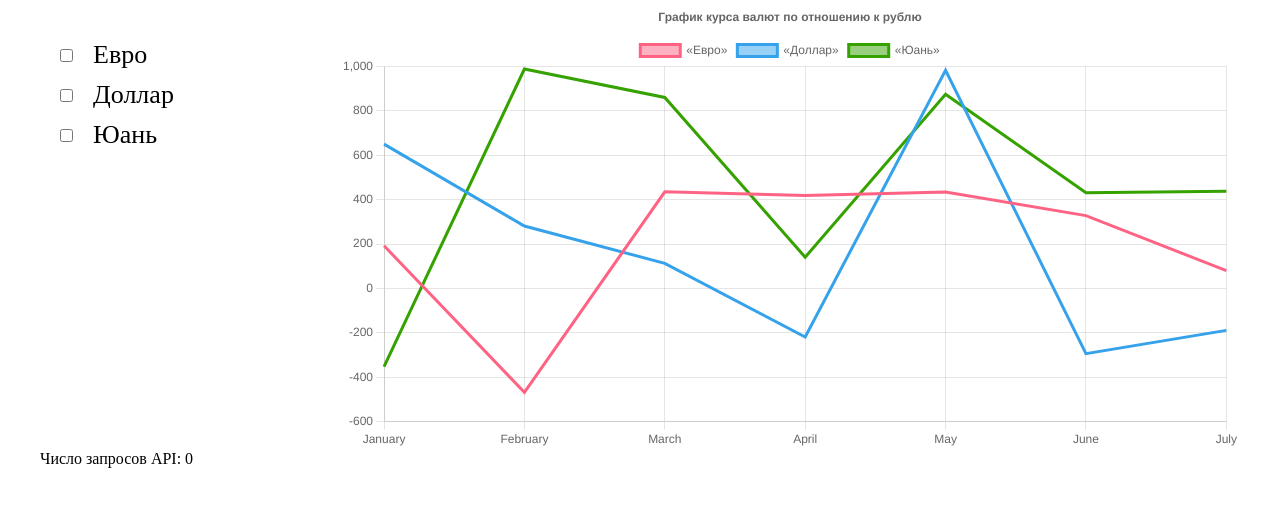
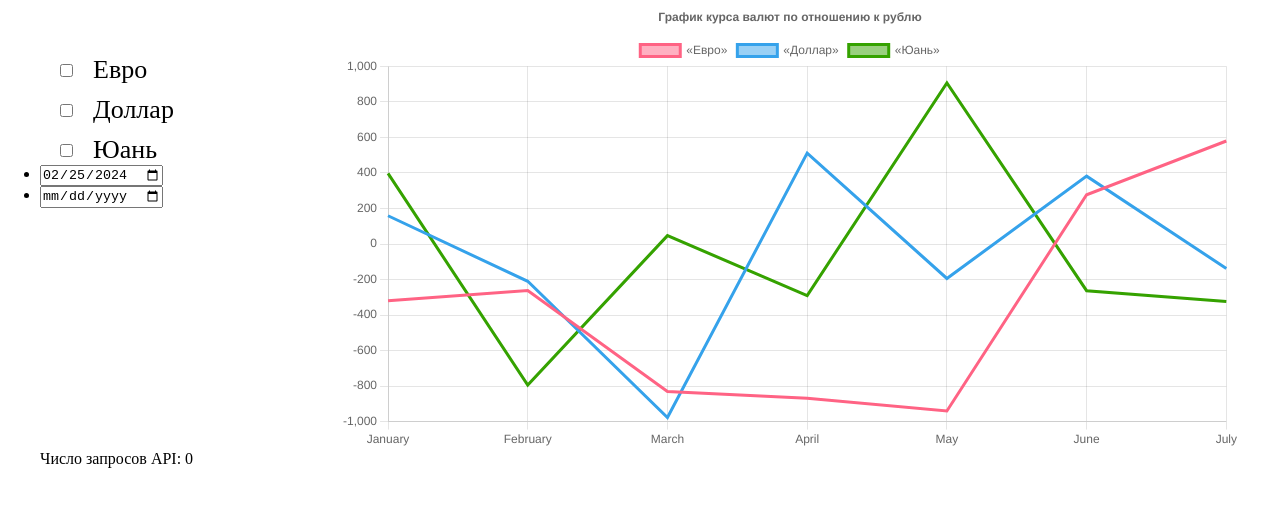
Before and after one commit to fadeyush/solutions, a React (Create React App) app: page / in a window 1280 px wide. Shown: the top 506 px of the page. Built offline with nearby package versions, Linux system fonts and the light colour scheme; no server answers.

Commit message:
визуальное добавление блока даты с текущей неделей

```diff
--- a/src/App.module.scss
+++ b/src/App.module.scss
@@ -19,7 +19,7 @@
 .chart__currency {
   list-style: none;
   width: 200px;
-  padding-top: 30px;
+  padding-top: 45px;
 }
 
 .chart__currencyItem {
--- a/src/App.tsx
+++ b/src/App.tsx
@@ -1,4 +1,4 @@
-import React from 'react';
+import React, { useEffect, useState } from 'react';
 import classes from './App.module.scss';
 import LineChart from './components/charts/LineChart';
 import MyCheckbox from './components/UI/checkbox/MyCheckbox';
@@ -12,6 +12,37 @@ function App() {
     {title: 'Доллар', name: 'usd'},
     {title: 'Юань', name: 'cny'}
   ];
+  const [startDay, setStartDay] = useState<string>('');
+  const [endDay, setEndDay] = useState<string>('');
+
+  useEffect(()=>{
+    const currentDate = new Date();
+    const currentYear = currentDate.getFullYear();
+    const monthDay = currentDate.getDate();
+    const weekDay = currentDate.getDay();
+
+    let result = {startDate: '', endDate: ''};
+    let countMonthDay;
+    if (weekDay > 1) {
+      countMonthDay = monthDay - (weekDay - 1);
+    } else if (weekDay === 0) {
+      countMonthDay = monthDay - 6;
+    } else {
+      countMonthDay = monthDay;
+    }
+
+    let startDay = countMonthDay;
+    let endDay = countMonthDay + 6;
+    setStartDay(`${currentYear}-${currentDate.getMonth() < 10 ? `0${currentDate.getMonth()}`: currentDate.getMonth()}-${startDay < 10 ? `0${startDay}` : startDay}`);
+    setEndDay(`${currentYear}-${currentDate.getMonth() < 10 ? `0${currentDate.getMonth()}`: currentDate.getMonth()}-${endDay < 10 ? `0${endDay}` : endDay}`);
+  }, []);
+
+  const changeStartDay = (e: React.ChangeEvent<HTMLInputElement>) => {
+    setStartDay(e.target.value);
+  }
+  const changeEndDay = (e: React.ChangeEvent<HTMLInputElement>) => {
+    setEndDay(e.target.value);
+  }
 
   return (
     <div className={classes.App}>
@@ -22,13 +53,20 @@ function App() {
 
           <ul className={classes.chart__currency}>
             {currencyArr.map(currency =>
-              <li className={classes.chart__currencyItem}>
-                <MyCheckbox key={currency.name} title={currency.title} name={currency.name}/>
+              <li key={currency.name} className={classes.chart__currencyItem}>
+                <MyCheckbox title={currency.title} name={currency.name}/>
               </li>
             )}
           </ul>
 
-          <ul className={classes.chart__date}></ul>
+          <ul className={classes.chart__date}>
+            <li>
+              <input type="date" value={startDay} onChange={changeStartDay}/>
+            </li>
+            <li>
+              <input type="date" value={endDay} onChange={changeEndDay}/>
+            </li>
+          </ul>
         </div>
         <LineChart/>
 
```
